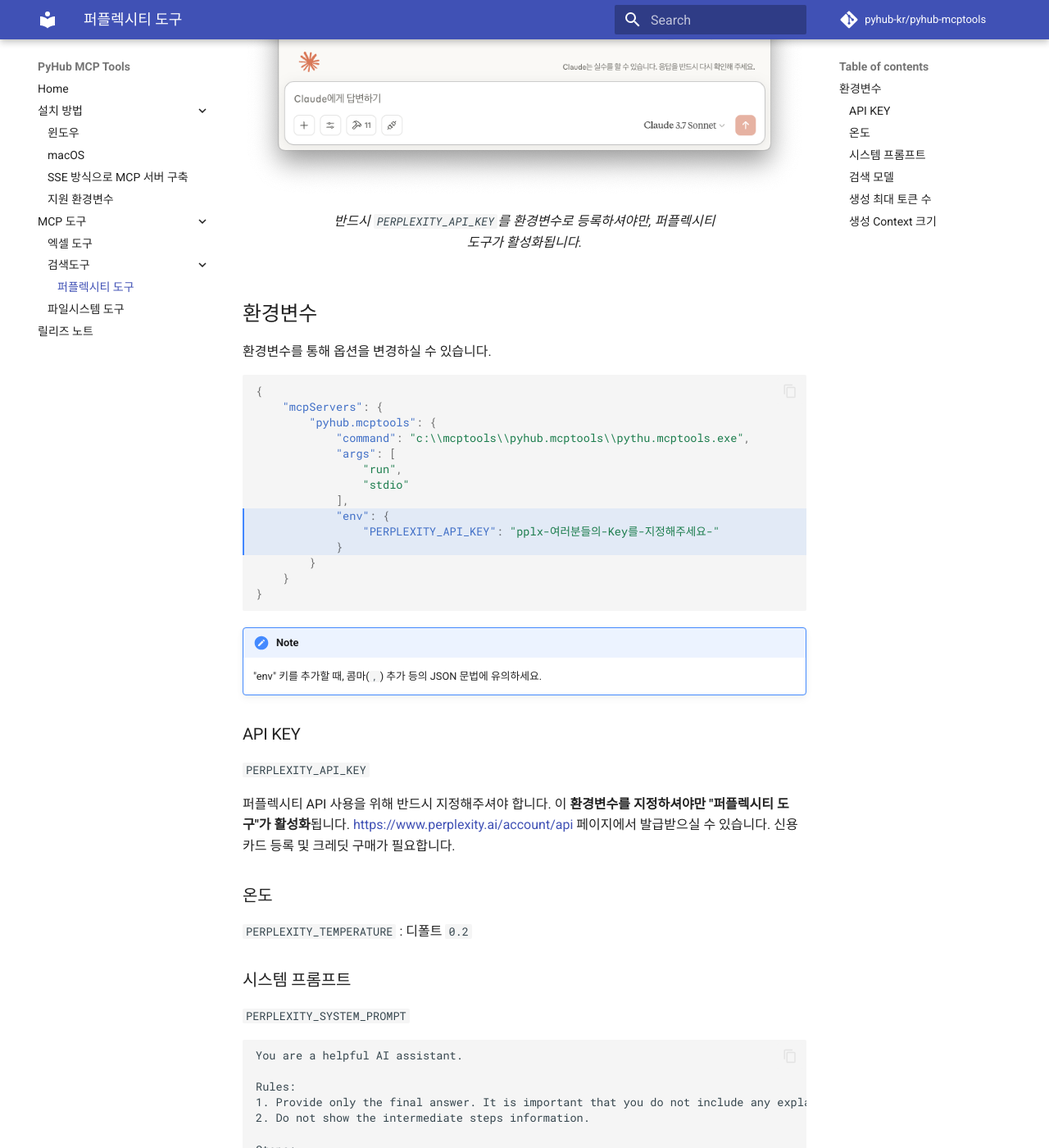
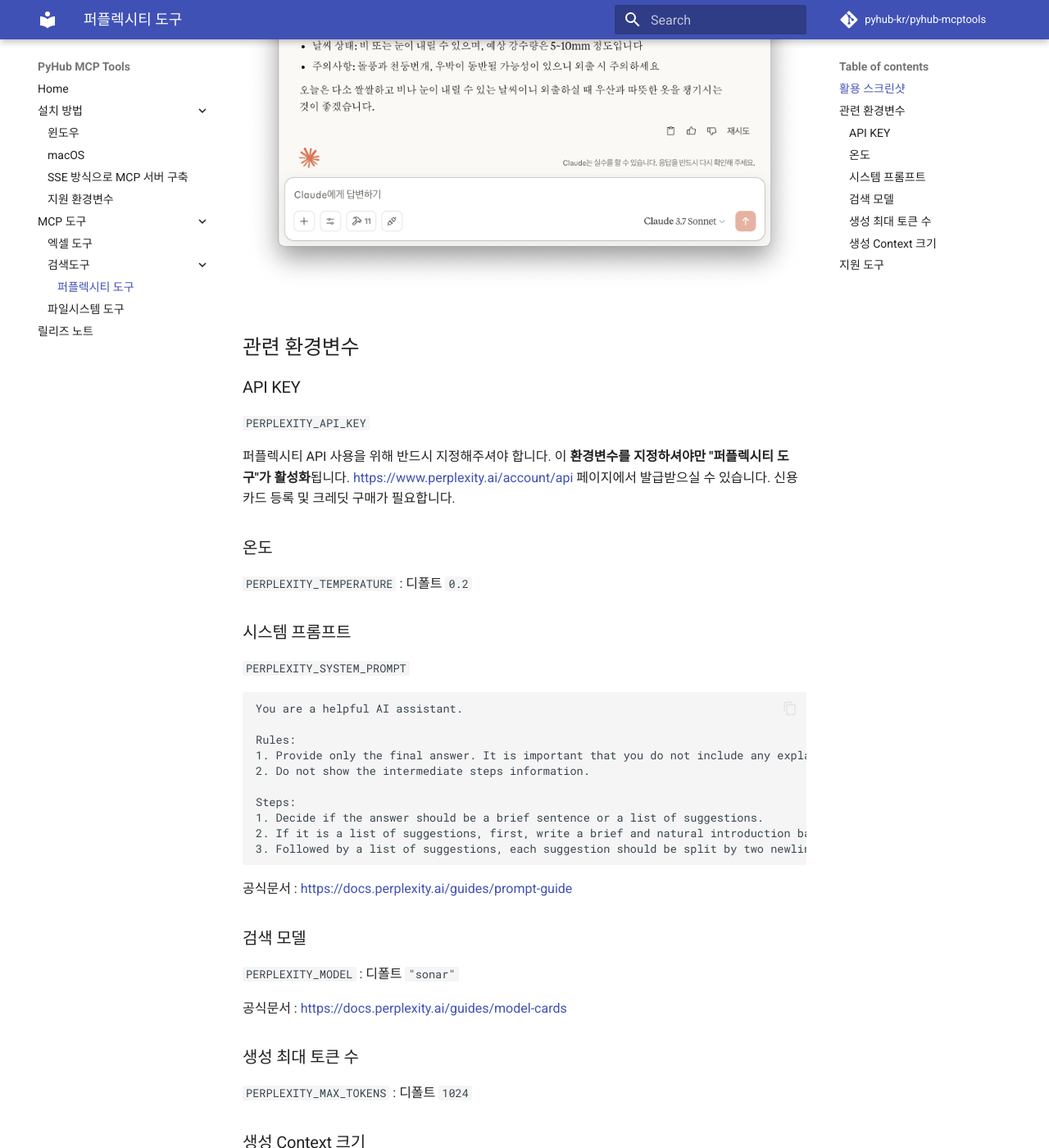
Before and after one commit to pyhub-kr/pyhub-mcptools, an MkDocs documentation site: the page built from docs/mcptools/search/perplexity.md, in a window 1280 px wide and 1400 px high, scrolled down 703 px. Shown: the whole window at 82% size. Built offline with MkDocs 1.6.1 and Material for MkDocs 9.7.7, drawn with Linux system fonts in a browser that asks for light colours; comment, search, counter and statistics services are not loaded; some of the changed text lies outside the part shown.

Commit message:
Updated 퍼플렉시티 도구 문서

````diff
--- a/docs/mcptools/search/perplexity.md
+++ b/docs/mcptools/search/perplexity.md
@@ -2,35 +2,13 @@
 
 [퍼플렉시티 API](https://docs.perplexity.ai/home)를 활용한 검색 도구를 지원합니다.
 
-<figure markdown="span">
-    ![](./assets/perplexity.png#noborder)
-    <figcaption>반드시 `PERPLEXITY_API_KEY`를 환경변수로 등록하셔야만, 퍼플렉시티 도구가 활성화됩니다.</figcaption>
-</figure>
+`PERPLEXITY_API_KEY` 환경변수가 지정되면 퍼플렉시티 도구가 자동으로 활성화됩니다.
 
-## 환경변수
+## 활용 스크린샷
 
-환경변수를 통해 옵션을 변경하실 수 있습니다.
+![](./assets/perplexity.png#noborder)
 
-``` json hl_lines="9 10 11"
-{
-    "mcpServers": {
-        "pyhub.mcptools": {
-            "command": "c:\\mcptools\\pyhub.mcptools\\pythu.mcptools.exe",
-            "args": [
-                "run",
-                "stdio"
-            ],
-            "env": {
-                "PERPLEXITY_API_KEY": "pplx-여러분들의-Key를-지정해주세요-"
-            }
-        }
-    }
-}
-```
-
-!!! note
-
-    "env" 키를 추가할 때, 콤마(`,`) 추가 등의 JSON 문법에 유의하세요.
+## 관련 환경변수
 
 ### API KEY
 
@@ -84,3 +62,7 @@
     요청 1000개당 가격이 다릅니다. `sonar` 모델 기준으로 $5, $8, $12 입니다.
 
     공식문서 : [https://docs.perplexity.ai/guides/pricing#non-reasoning-models](https://docs.perplexity.ai/guides/pricing#non-reasoning-models)
+
+## 지원 도구
+
+1. `search__perplexity` : 지정 검색어와 지정 `recency` (hour, day, week, month) 내에서 검색
````
Also changed, not shown: docs/mcptools/fs/index.md (+4 -5 lines).
